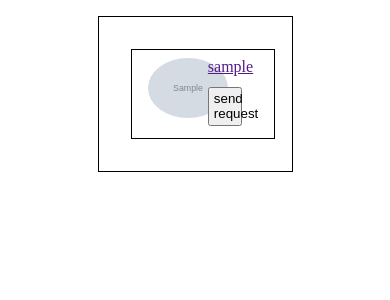
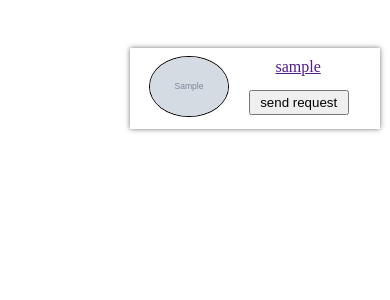
Before and after one commit to soumikmajumdar/meet_and_know_project, a Django app: template accounts/templates/accounts/profiles.html in a window 390 px wide. Shown: the top 300 px of the page. Run offline with Django 3.2, Linux system fonts and the light colour scheme; the template is opened without the code that fills it: values that come from a table or form of the project are taken from there, others are empty; tables that the repository leaves empty hold one stand-in row (values such as "Sample post"); grey boxes marked "Sample" are stand-in pictures.

Commit message:
profile css

```diff
--- a/accounts/static/accounts/styles.css
+++ b/accounts/static/accounts/styles.css
@@ -5,7 +5,7 @@
 }
 
 .profile-container {
-    border : 1px solid black;
+    /* border : 1px solid black; */
     width: 50%;
     margin: 1em auto;
     padding: 1em;
@@ -16,9 +16,9 @@
 .profile-card {
     padding: .5em 1em;
     margin: 1em;
-    border: 1px solid black;
     text-align: center;
-    min-width: 25%;
+    min-width: 20%;
+    box-shadow: 0 0 5px rgba(116, 116, 116);
 }
 
 .image {
@@ -27,18 +27,20 @@
 .profile-card img {
     border-radius: 100%;
     width: 80px;
+    border: 1px solid black;
 }
 
 .btn button {
     padding: .2em .3em;
     margin: .8em 0 .3em;
-    width: 100%;
+    min-width: 100px;
 }
 
 
-@media (max-width:670px) {
+@media (max-width:731px) {
     .profile-card {
-        min-width: 90%;
+        min-width: 250px;
+        width: 100%;
         display: flex;
     }
 
@@ -54,4 +56,8 @@
         justify-content: space-around;
     }
 
+    .image {
+        height: auto;
+    }
+
 }
```
